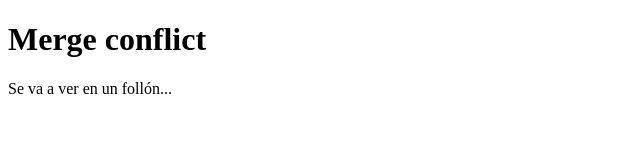
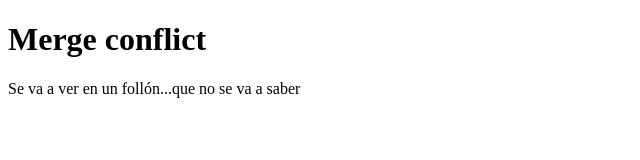
Before and after one commit to rodri-afa/merge_conflict, a plain HTML site: page index.html in a window 1280 px wide. Shown: the whole page, without its empty margins (0-640 px from the left). Drawn offline with Linux system fonts and the light colour scheme.

Commit message:
commit desde local

```diff
--- a/index.html
+++ b/index.html
@@ -10,7 +10,7 @@
 
 <body>
     <h1>Merge conflict</h1>
-    <p>Se va a ver en un follón...</p>
+    <p>Se va a ver en un follón...que no se va a saber</p>
 </body>
 
 </html>
```
